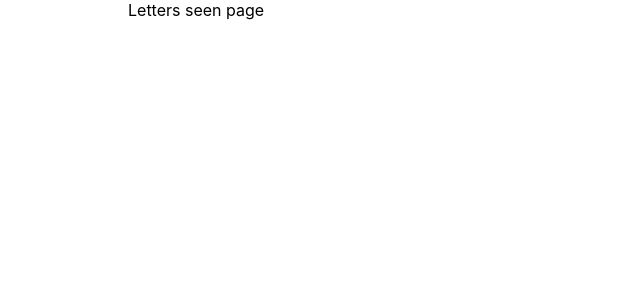
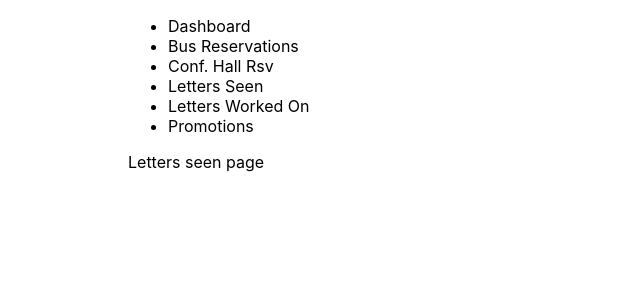
Before and after one commit to michaelamponsah/ug-spms-office-app, a Next.js app: page /letters/letters-seen in a window 1280 px wide. Shown: the top 300 px of the page, without its empty margins (0-640 px from the left). Built offline with nearby package versions, Linux system fonts and the light colour scheme.

Commit message:
Added an InnerPageWrapper component
The essence of the component is to wrap all pages that would include a side navigation. The index route is an exception.

```diff
--- /dev/null
+++ b/components/InnerPageWrapper.js
@@ -0,0 +1,13 @@
+import React, { Children } from "react";
+import SideNavigation from "./SideNavigation";
+
+const InnerPageWrapper = ({ children }) => {
+  return (
+    <React.Fragment>
+      <SideNavigation />
+      <div>{children}</div>
+    </React.Fragment>
+  );
+};
+
+export default InnerPageWrapper;
--- a/components/SideNavigation.js
+++ b/components/SideNavigation.js
@@ -1,9 +1,31 @@
-import React from 'react'
+import Link from "next/link";
+import React from "react";
 
 const SideNavigation = () => {
   return (
-    <div>SideNavigation</div>
-  )
-}
+    <nav>
+      <ul>
+        <li>
+          <Link href="">Dashboard</Link>
+        </li>
+        <li>
+          <Link href="">Bus Reservations</Link>
+        </li>
+        <li>
+          <Link href="">Conf. Hall Rsv</Link>
+        </li>
+        <li>
+          <Link href="">Letters Seen</Link>
+        </li>
+        <li>
+          <Link href="">Letters Worked On</Link>
+        </li>
+        <li>
+          <Link href="">Promotions</Link>
+        </li>
+      </ul>
+    </nav>
+  );
+};
 
-export default SideNavigation
+export default SideNavigation;
--- a/pages/_app.js
+++ b/pages/_app.js
@@ -4,7 +4,9 @@ import "../styles/globals.css";
 function MyApp({ Component, pageProps }) {
   return (
     <Layout>
-      <Component {...pageProps} />
+      <div className="page-wrapper">
+        <Component {...pageProps} />
+      </div>
     </Layout>
   );
 }
--- a/pages/letters/letters-seen.js
+++ b/pages/letters/letters-seen.js
@@ -1,12 +1,13 @@
 import React from "react";
 import Head from "../../components/Head";
+import InnerPageWrapper from "../../components/InnerPageWrapper";
 
 const lettersWorkedOnpage = () => {
   return (
-    <>
+    <InnerPageWrapper>
       <Head title="UG|SPMS - Letters seen" />
       <div>Letters seen page</div>
-    </>
+    </InnerPageWrapper>
   );
 };
 
--- a/pages/letters/letters-worked-on.js
+++ b/pages/letters/letters-worked-on.js
@@ -1,12 +1,13 @@
 import React from "react";
 import Head from "../../components/Head";
+import InnerPageWrapper from "../../components/InnerPageWrapper";
 
 const lettersSeenPage = () => {
   return (
-    <div>
+    <InnerPageWrapper>
       <Head title="UG|SPMS - Letters worked on" />
       <h1>Letters worked on</h1>
-    </div>
+    </InnerPageWrapper>
   );
 };
 
--- a/pages/promotions/professorship/index.js
+++ b/pages/promotions/professorship/index.js
@@ -1,14 +1,15 @@
 import React from "react";
 import Head from "../../../components/Head";
+import InnerPageWrapper from "../../../components/InnerPageWrapper";
 
 const ProfessorialPromotionsPage = () => {
   return (
-    <>
+    <InnerPageWrapper>
       <Head title="SPMS|UG - application for professorship" />
       <div>
         <h1>ProfessorialPromotions</h1>
       </div>
-    </>
+    </InnerPageWrapper>
   );
 };
 
--- a/pages/promotions/senior-lecturer/index.js
+++ b/pages/promotions/senior-lecturer/index.js
@@ -1,12 +1,14 @@
 import Head from "../../../components/Head";
+import InnerPageWrapper from "../../../components/InnerPageWrapper";
+
 const SeniorLecturerPromotionsPage = () => {
   return (
-    <>
+    <InnerPageWrapper>
       <Head title="SPMS|UG - application for position od senior lecturer" />
       <div>
         <h1>Senior Lecturer promotions</h1>
       </div>
-    </>
+    </InnerPageWrapper>
   );
 };
 
--- a/pages/reservations/conference-room/index.js
+++ b/pages/reservations/conference-room/index.js
@@ -1,12 +1,13 @@
 import React from "react";
 import Head from "../../../components/Head";
+import InnerPageWrapper from "../../../components/InnerPageWrapper";
 
 const conferenceRoomReservationPage = () => {
   return (
-    <>
+    <InnerPageWrapper>
       <Head title="UG|SPMS - Conference room reservation" />
       <div>conferenceRoomReservation</div>
-    </>
+    </InnerPageWrapper>
   );
 };
 
--- a/pages/reservations/school-bus/index.js
+++ b/pages/reservations/school-bus/index.js
@@ -1,12 +1,13 @@
 import React from "react";
 import Head from "../../../components/Head";
+import InnerPageWrapper from "../../../components/InnerPageWrapper";
 
 const busReservationPage = () => {
   return (
-    <>
+    <InnerPageWrapper>
       <Head title="UG|SPMS - bus reservation" />
       <div>busReservation</div>;
-    </>
+    </InnerPageWrapper>
   );
 };
 
--- a/styles/globals.css
+++ b/styles/globals.css
@@ -24,3 +24,6 @@ a {
     background: black;
   }
 }
+.page-wrapper{
+
+}
```
Also changed, not shown: styles/SideNav.module.css (added).
